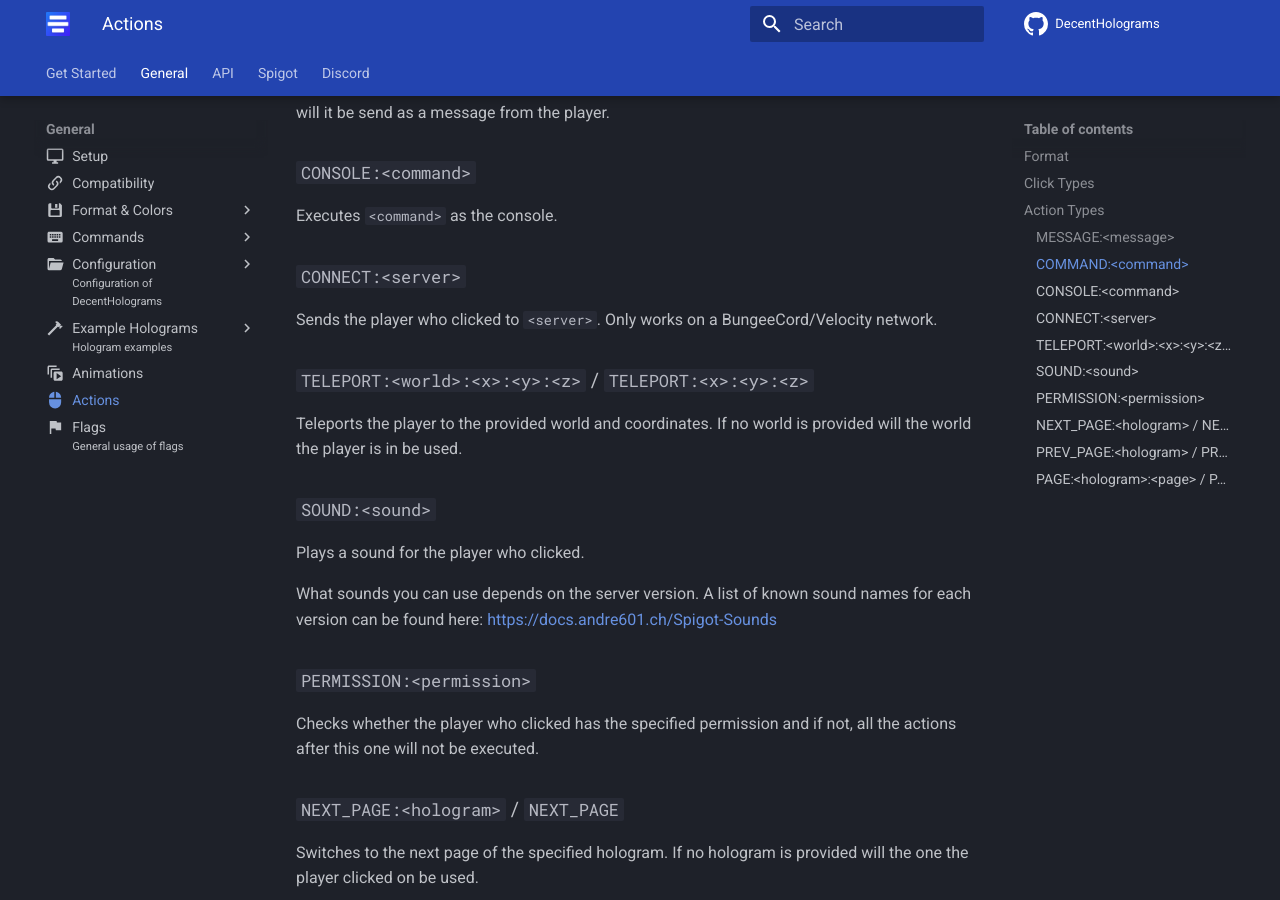
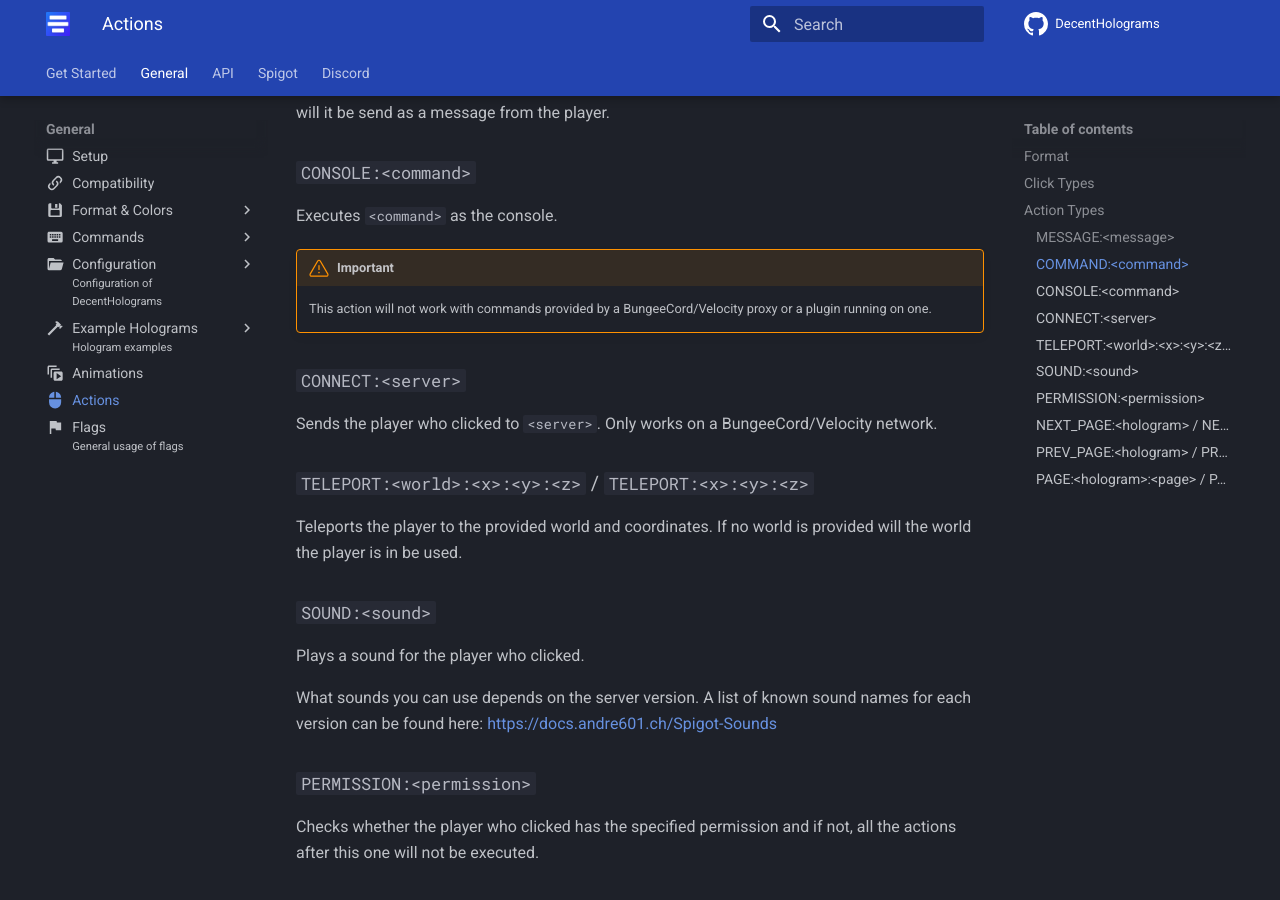
Before and after one commit to DecentSoftware-eu/DecentHolograms-Wiki, an MkDocs documentation site: the page built from docs/general/actions.md, in a window 1280 px wide and 900 px high, scrolled down 939 px. Built offline with MkDocs 1.6.1 and Material for MkDocs 9.7.7, drawn with Linux system fonts in a browser that asks for light colours; comment, search, counter and statistics services are not loaded.

Commit message:
Add note about CONSOLE and proxy

```diff
--- a/docs/general/actions.md
+++ b/docs/general/actions.md
@@ -39,6 +39,10 @@ Executes `#!command <command>` as the player who clicked the hologram. If `#!com
 
 Executes `#!command <command>` as the console.
 
+/// warning | Important
+This action will not work with commands provided by a BungeeCord/Velocity proxy or a plugin running on one.
+///
+
 ### `#!command CONNECT:<server>` { #connect }
 
 Sends the player who clicked to `#!command <server>`. Only works on a BungeeCord/Velocity network.
```
